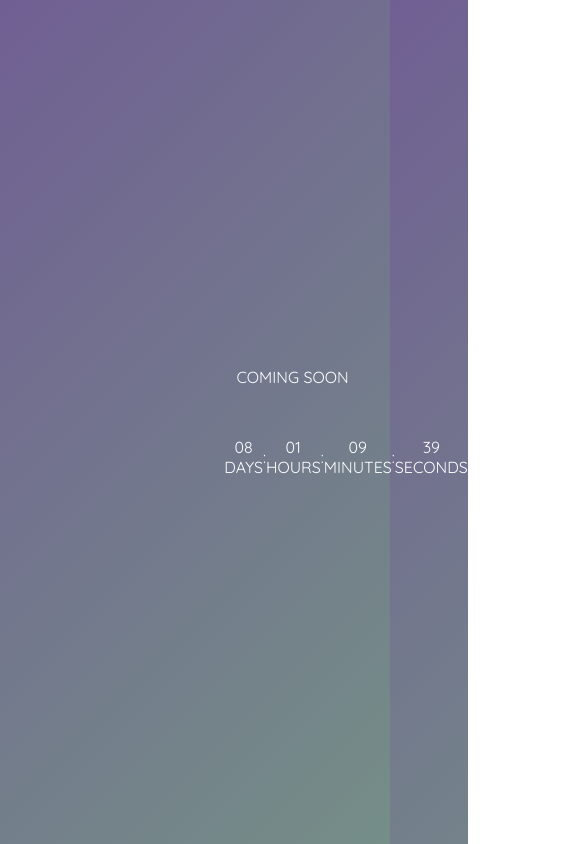
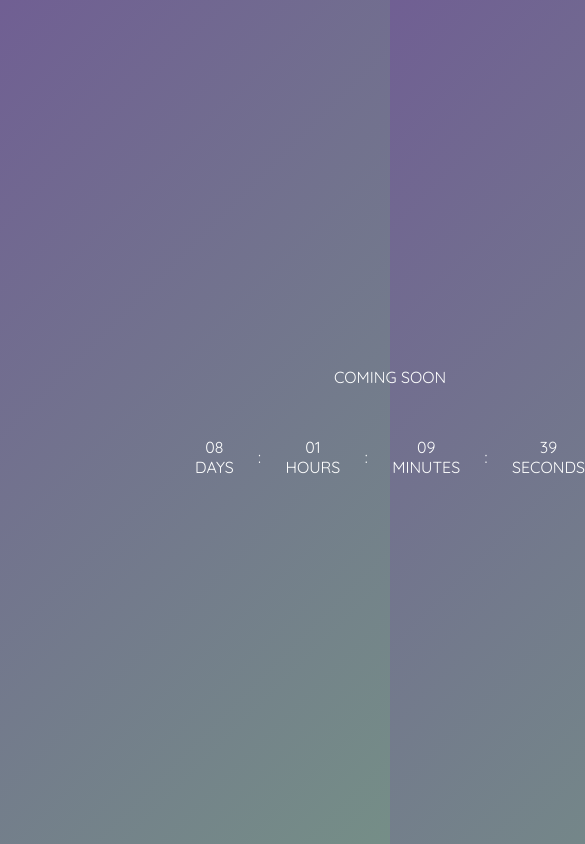
Before and after one commit to westkhay1982/wesleyline, a plain HTML site: page index.html in a window 390 px wide. Shown: the whole page, 585 px wide, since content can reach past the window. Drawn offline with Linux system fonts and the light colour scheme; files whose address does not match are found by name; a web font is replaced by a local one.

Commit message:
Update for mobile

```diff
--- a/assets/styles/style.css
+++ b/assets/styles/style.css
@@ -42,11 +42,18 @@ body{
     }
     .general-container {
         text-transform: uppercase;
-        width: 50%;
+        width: 100%;
         position: absolute;
-        top: 50%;
         display: block;
         transform: translateY(-50%);
         text-align: center;
     }
+    .count-down {
+        padding-top: 50px;
+        display: flex;
+        width: 100%;
+        margin: auto;
+        justify-content: space-between;
+        align-items: center;
+    }
 }
```
